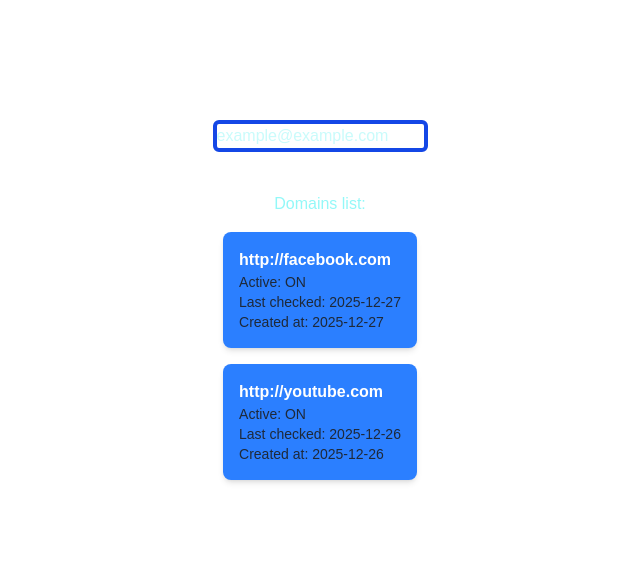
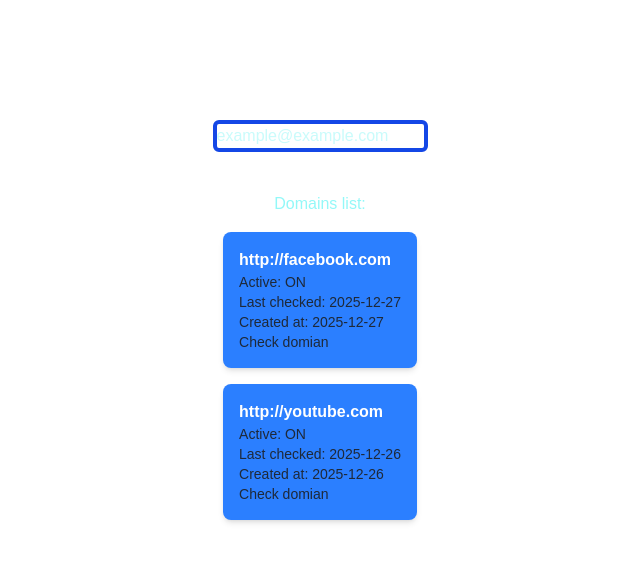
Before and after one commit to yakov6091/domain-scanner, a Next.js app: page / in a window 1280 px wide. Shown: the top 562 px of the page, without its empty margins (320-960 px from the left). Built offline with nearby package versions, Linux system fonts and the light colour scheme.

Commit message:
Add generate summary with ai

```diff
--- /dev/null
+++ b/src/app/api/domain-checks/[id]/route.ts
@@ -0,0 +1,16 @@
+import { NextRequest } from "next/server";
+
+export async function GET(
+    request: NextRequest,
+    { params }: { params: Promise<{ id: string }> }
+) {
+    const { id } = await params;
+    // console.log(id)
+
+    // console.log('Domain ID', id);
+
+    return Response.json({
+        id,
+        status: 200
+    });
+}
--- a/src/app/domains/[id]/route.ts
+++ b/src/app/api/domains/[id]/route.ts
@@ -8,8 +8,7 @@ export async function PATCH(
     const { id } = await params;
     const { name, isActive, lastChecked } = await request.json();
 
-    const domainIdx = domains.findIndex((domain) =>
-        domain.id === Number(id));
+    const domainIdx = domains.findIndex((domain) => domain.id === Number(id));
     if (domainIdx === -1) {
         return new Response('Domain not found with this id', { status: 404 });
     }
--- a/src/app/domains/route.ts
+++ b/src/app/api/domains/route.ts
@@ -1,4 +1,4 @@
-import { domains } from "../DATA/domains";
+import { domains } from "../../DATA/domains";
 import { NextRequest } from "next/server";
 
 export async function GET(request: NextRequest) {
--- a/src/app/page.tsx
+++ b/src/app/page.tsx
@@ -1,7 +1,8 @@
 import { Domain } from "./DATA/domains";
-import { SearchBar } from "./components/SearchBar";
+import { SearchBar } from "../components/SearchBar";
+import { CheckDomain } from "@/components/CheckDomian";
 
-const URL = 'http://localhost:3001/domains';
+const URL = 'http://localhost:3000/api/domains';
 
 export default async function Home({
   searchParams
@@ -33,10 +34,10 @@ export default async function Home({
               <p>Active: {domain.isActive ? "ON" : "OFF"}</p>
               <p>Last checked: {domain.lastChecked}</p>
               <p>Created at: {domain.createdAt}</p>
+              <CheckDomain domainId={domain.id} />
             </div>
           </li>
         ))}
-
       </ul>
     </div>
   );
--- /dev/null
+++ b/src/components/CheckDomian.tsx
@@ -0,0 +1,45 @@
+"use client";
+
+import { useState } from "react";
+
+type CheckDomainPops = {
+    domainId: number
+}
+
+type CheckResult = {
+    domainId: number;
+    date: string;
+    status: number;
+}
+
+export function CheckDomain({ domainId }: CheckDomainPops) {
+    const [result, setResult] = useState<CheckResult | null>(null)
+    const [increaseId, setIncreaseId] = useState<number>(0);
+
+    async function handleCheck() {
+        const response = await fetch(`api/domain-checks/${domainId}`);
+        const data = await response.json();
+
+        setResult({
+            domainId: data.id,
+            date: new Date().toISOString(),
+            status: data.status,
+        });
+
+        setIncreaseId(prevId => prevId + 1);
+    }
+
+    return (
+        <>
+            <button onClick={handleCheck}>Check domian</button>
+            {result && (
+                < div >
+                    <p>id:{increaseId}</p>
+                    <p>domain_Id:{result.domainId}</p>
+                    <p>date:{result.date}</p>
+                    <p>status:{result.status}</p>
+                </div >
+            )}
+        </>
+    );
+}
```
Also changed, not shown: src/components/Navbar.tsx (added), src/components/SearchBar.tsx (renamed from src/app/components/SearchBar.tsx).
